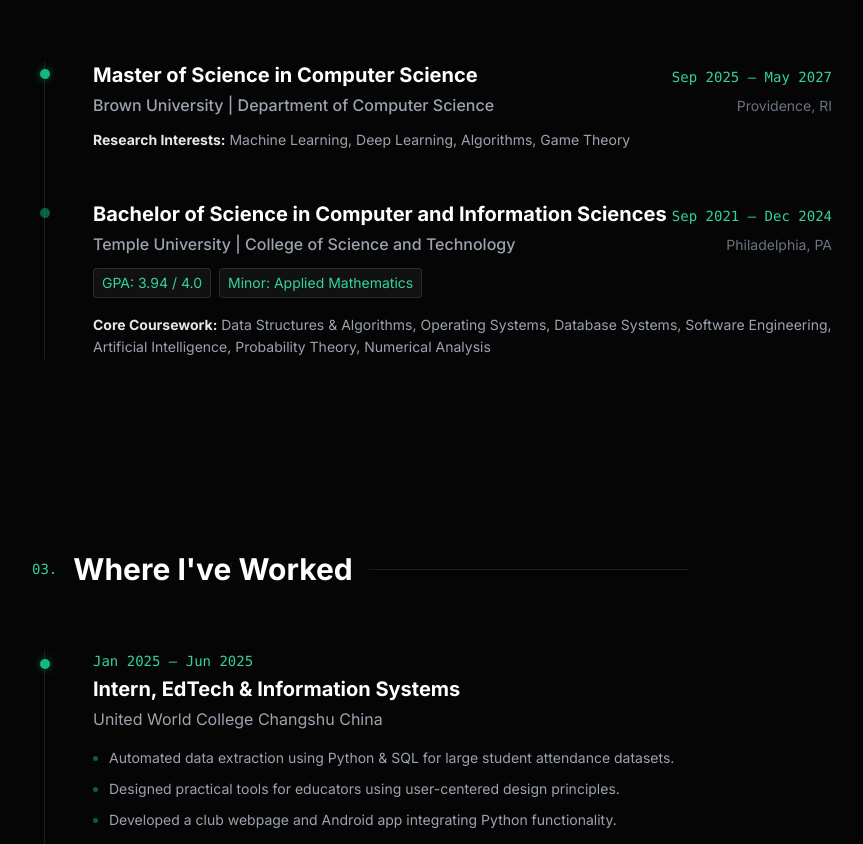
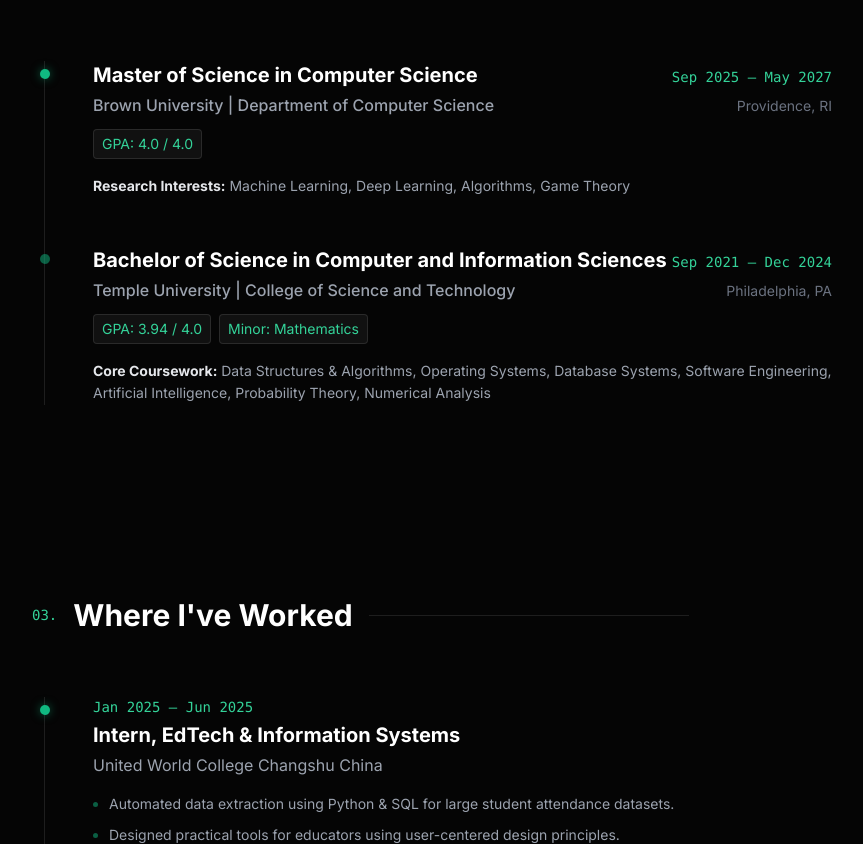
Before and after one commit to RenxuanYao/RenxuanYao.github.io, a plain HTML site: page index.html in a window 1280 px wide. Shown: the part 1582-2426 px from the top of the page, without its empty margins (208-1071 px from the left). Drawn offline with nearby package versions, Linux system fonts and the light colour scheme.

Commit message:
fixed eduction

```diff
--- a/index.html
+++ b/index.html
@@ -173,6 +173,9 @@
                     <span>Brown University | Department of Computer Science</span>
                     <span class="text-sm text-gray-500 font-normal">Providence, RI</span>
                 </div>
+                <div class="mb-4 text-sm flex flex-wrap gap-2">
+                    <span class="px-2 py-1 bg-white/5 border border-white/10 rounded text-emerald-400">GPA: 4.0 / 4.0</span>
+                </div>
                 <div class="text-sm text-gray-400 leading-relaxed">
                     <strong class="text-gray-200">Research Interests:</strong> Machine Learning, Deep Learning, Algorithms, Game Theory
                 </div>
@@ -190,7 +193,7 @@
                 </div>
                 <div class="mb-4 text-sm flex flex-wrap gap-2">
                     <span class="px-2 py-1 bg-white/5 border border-white/10 rounded text-emerald-400">GPA: 3.94 / 4.0</span>
-                    <span class="px-2 py-1 bg-white/5 border border-white/10 rounded text-emerald-400">Minor: Applied Mathematics</span>
+                    <span class="px-2 py-1 bg-white/5 border border-white/10 rounded text-emerald-400">Minor: Mathematics</span>
                 </div>
                 <div class="text-sm text-gray-400 leading-relaxed">
                     <strong class="text-gray-200">Core Coursework:</strong> Data Structures & Algorithms, Operating Systems, Database Systems, Software Engineering, Artificial Intelligence, Probability Theory, Numerical Analysis
```
